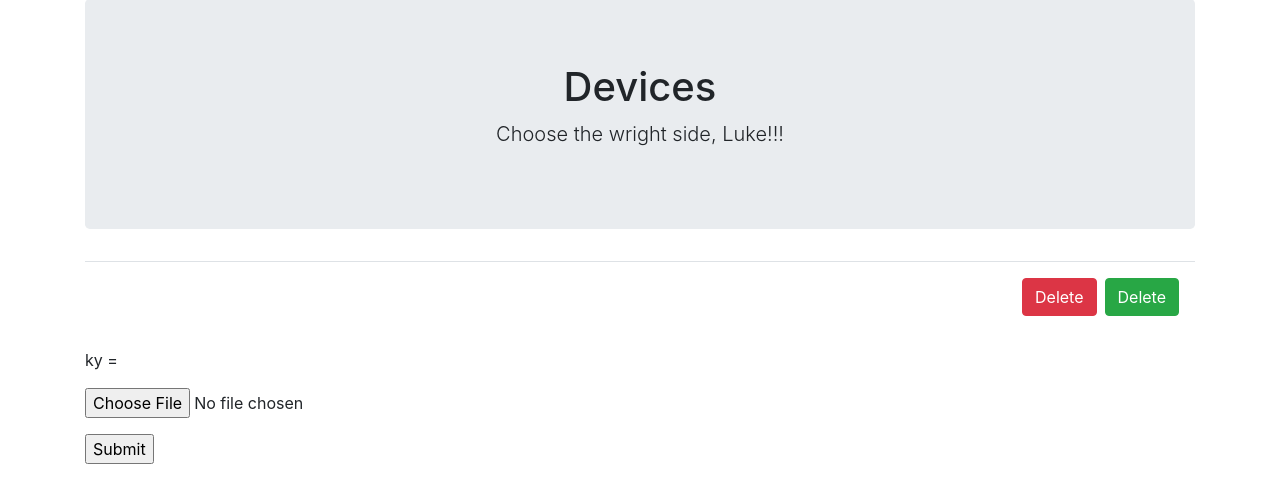
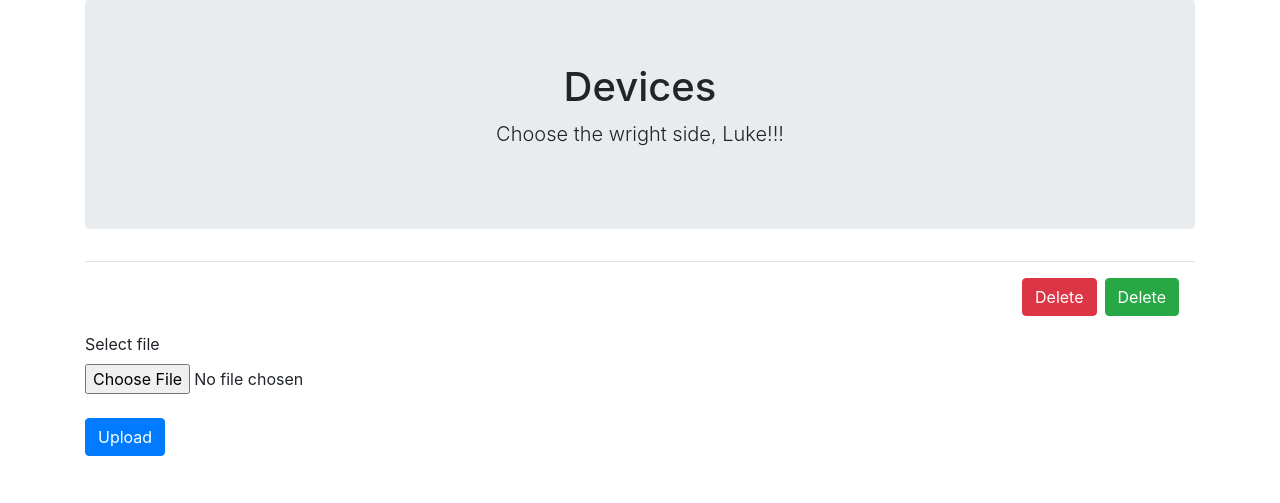
Before and after one commit to AKananenka/devices_v2, a Flask app: page /about in a window 1280 px wide. Shown: the part 79-582 px from the top of the page. Run offline with Flask 2, Linux system fonts and the light colour scheme; some libraries are stand-ins or nearby versions.

```diff
--- a/app.py
+++ b/app.py
@@ -13,16 +13,19 @@ app = Flask(__name__)
 
 # Upload folder
 app.config['UPLOAD_FOLDER'] = 'static/Uploads'
+
 # Upload filesize
-MAX_FILE_SIZE = 16 * 1024 * 1024
-app.config['MAX_CONTENT_LENGTH'] = MAX_FILE_SIZE
+MAX_FILE_SIZE = 6 * 1024 * 1024
+app.config['MAX_FILESIZE'] = 6 * 1024 * 1024
+
 # Allowed types of files
 ALLOWED_EXTENSIONS = set(['txt', 'pdf', 'png', 'jpg', 'jpeg', 'gif', 'exe'])
 def allowed_file(filename):
 	return '.' in filename and filename.rsplit('.', 1)[1].lower() in ALLOWED_EXTENSIONS
+
 # Config MySQL
 app.config['MYSQL_HOST'] = 'localhost'
-app.config['MYSQL_USER'] = 'testuser'
+app.config['MYSQL_USER'] = 'root'
 app.config['MYSQL_PASSWORD'] = 'test007'
 app.config['MYSQL_DB'] = 'devices'
 app.config['MYSQL_CURSORCLASS'] = 'DictCursor'
@@ -51,37 +54,44 @@ def about():
 
 def allowed_file_filesize(filesize):
 
-    if int(filesize) <= app.config["MAX_CONTENT_LENGTH"]:
+    if int(filesize) <= app.config["MAX_FILESIZE"]:
         return True
     else:
         return False
 
-@app.route('/about', methods=["POST"])
+@app.route('/about', methods=["GET", "POST"])
 def files_about():
     if request.method == 'POST':
-        if not allowed_file_filesize(request.cookies["filesize"]):
-            print("Filesize exceeded maximum limit")
-            return render_template('about.html')
-        if 'file' not in request.files:
-            flash('No file part')
+
+        if request.files:
+
+            if not allowed_file_filesize(request.cookies.get("filesize")):
+                flash('Filesize exceeded maximum limit', 'danger')
+                return redirect(request.url)
+
+
+            file = request.files['file']
+
+            if file.filename == '':
+                flash('No file selected for uploading', 'danger')
+                return redirect(request.url)
+
+            if not allowed_file(file.filename):
+                flash('Allowed file types are txt, pdf, png, jpg, jpeg, gif', 'danger')
+                return redirect(request.url)
+
+            else:
+                filename = secure_filename(file.filename)
+                file.save(os.path.join(app.config['UPLOAD_FOLDER'], filename))
+
+            flash('File successfully uploaded', 'success')
             return redirect(request.url)
 
-        file = request.files['file']
-        if file.filename == '':
-            flash('No file selected for uploading')
-            return redirect(request.url)
-        if file and allowed_file(file.filename):
-            filename = secure_filename(file.filename)
-            file.save(os.path.join(app.config['UPLOAD_FOLDER'], filename))
-            flash('File successfully uploaded')
-            return redirect('/about')
-        else:
-            flash('Allowed file types are txt, pdf, png, jpg, jpeg, gif')
-            return redirect(request.url)
+# @app.errorhandler(Exception)
+# def page_not_found(e):
+#     flash('Max size of upload file 1MB', 'danger')
+#     return redirect(request.url)
 
-@app.errorhandler(Exception)
-def page_not_found(e):
-    return "Max size of upload file 16MB", 400
 
 @app.route('/devices')
 @is_logged_in
--- a/templates/about.html
+++ b/templates/about.html
@@ -15,7 +15,7 @@
       </form>
 		  <button type="button" class="btn btn-success" value="Delete"> Delete</button>
     </div>
-    <p>
+    <!-- <p>
       {% with messages = get_flashed_messages() %}
         {% if messages %}
         <ul class=flashes>
@@ -25,17 +25,28 @@
         </ul>
         {% endif %}
       {% endwith %}
-    </p>
-    <form method="post" action="/about" enctype="multipart/form-data">
-        <dl>
-          <p>ky = {{request.cookies["filesize"]}}</p>
-        <p>
-          <input type="file" name="file"  oninput="filesize(this);" autocomplete="off" required>
-        </p>
-        </dl>
-        <p>
-        <input type="submit" value="Submit">
-      </p>
+    </p> -->
+    <form method="POST" action="/about" enctype="multipart/form-data">
+      <div class="form-group">
+        <label>Select file</label>
+        <div class="custom-file">
+          <input type="file" name="file" id="file" oninput="filesize(this);" autocomplete="off" required>
+
+        </div>
+      </div>
+
+      <button type="submit" class="btn btn-primary">Upload</button>
     </form>
   </div>
+<script>
+
+  function filesize(elem){
+    document.cookie = `filesize=${elem.files[0].size}`
+    // console.log(elem.files[0].size)
+  }
+
+</script>
 {% endblock %}
+{% block script %}
+
+{% endblock %}
--- a/templates/layout.html
+++ b/templates/layout.html
@@ -60,11 +60,5 @@
                 $("#confirmCancel").one("click", fClose);
             }
     </script>
-    <script>
 
-      function filesize(elem){
-        document.cookie = `filesize=${elem.files[0].size}`
-      }
-
-    </script>
 </html>
```
